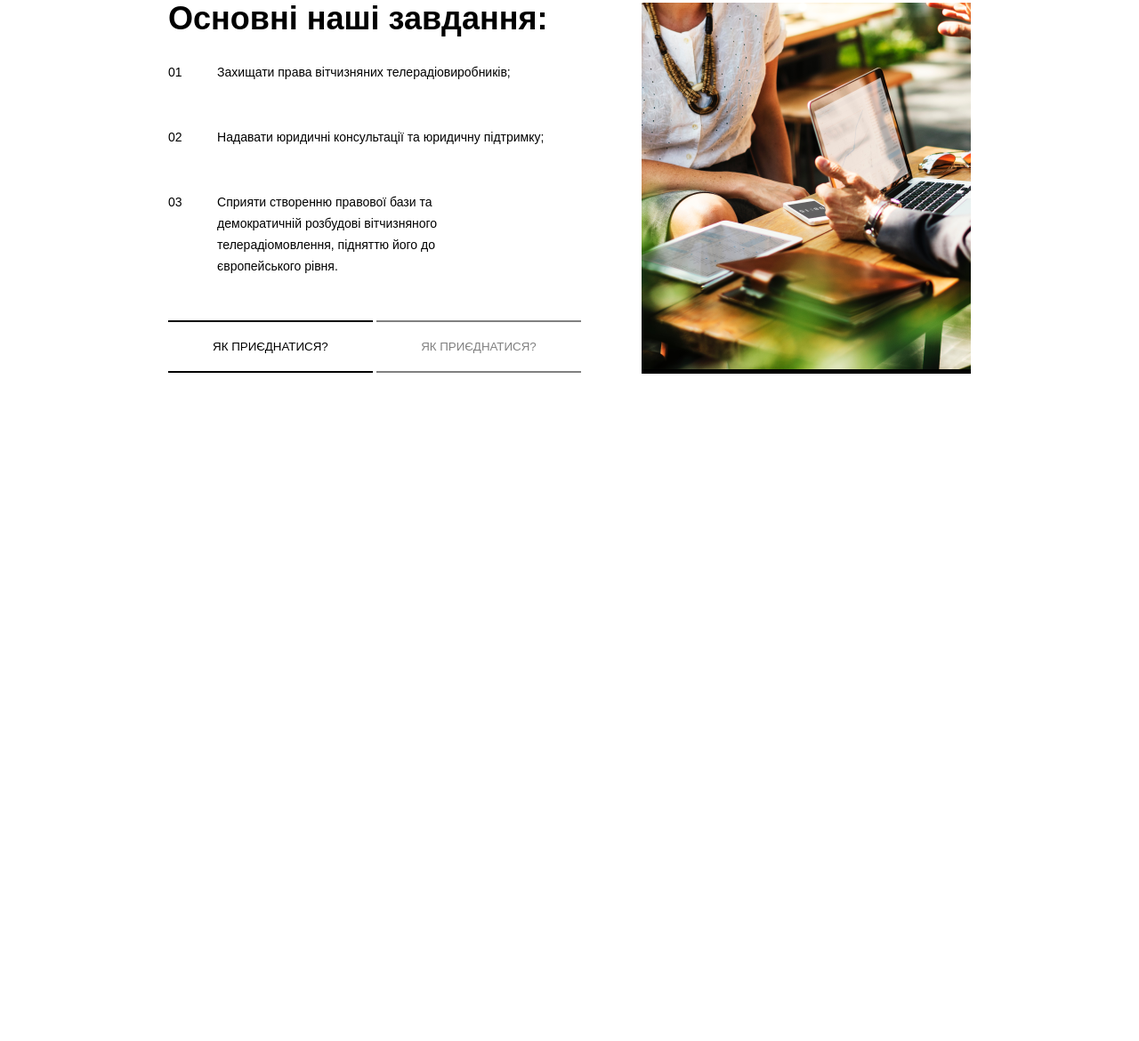
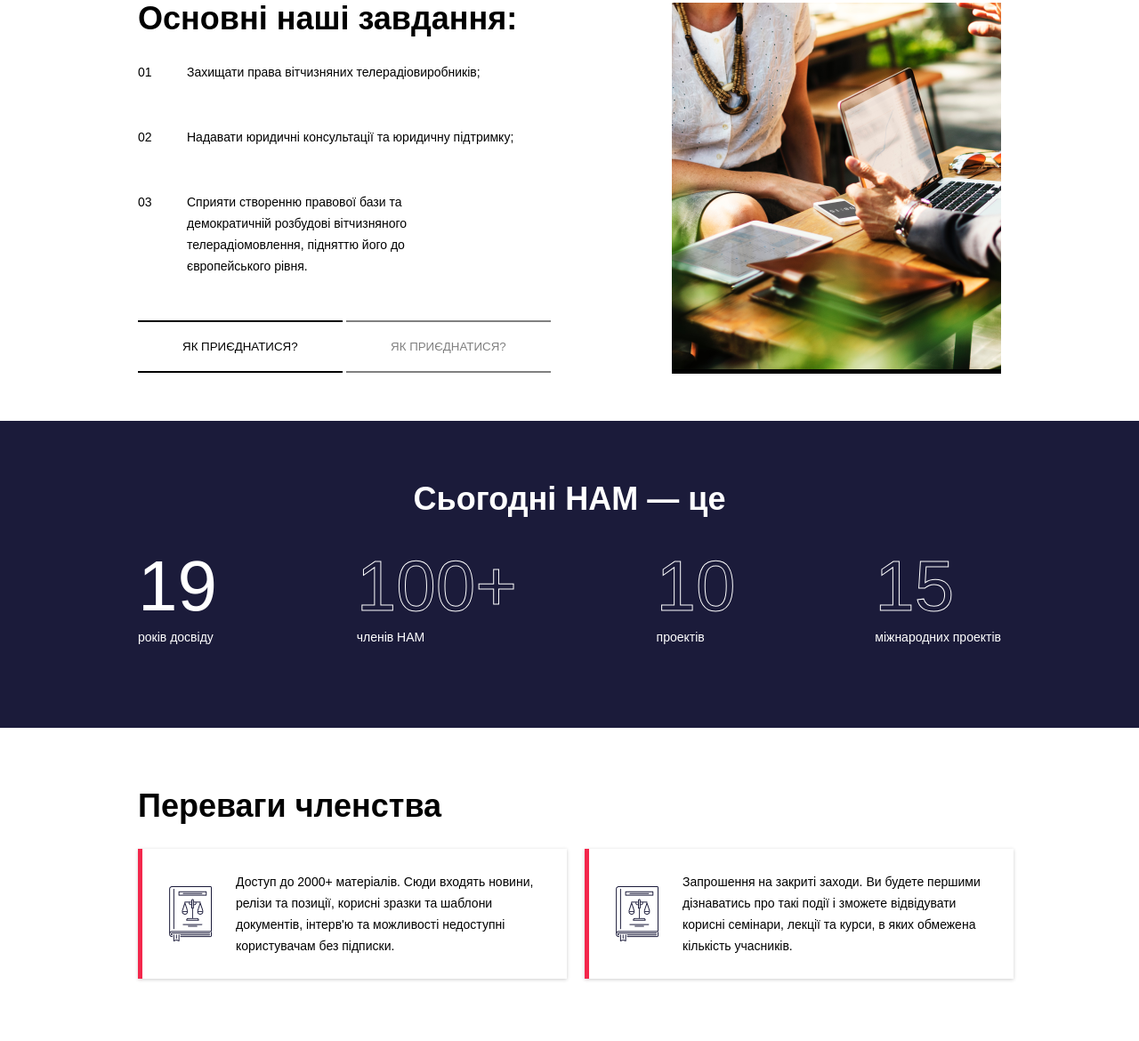
Before and after one commit to SergiySuholovsky/first, a plain HTML site: page nam/index.html in a window 1280 px wide. Shown: the part 705-1875 px from the top of the page at 89% size. Before the commit the page ends 1178 px from the top, so only its background shows below. Drawn offline with nearby package versions, Linux system fonts and the light colour scheme.

Commit message:
add section three and four

```diff
--- a/nam/index.html
+++ b/nam/index.html
@@ -58,9 +58,10 @@
     </header>
     <div class="main">
       <div class="block-image">
+        <div class="container">
           <h1 class="block-text">
-          Найбільше професійне об’єднання електронних засобів масової інформації
-          України
+            Найбільше професійне об’єднання електронних засобів масової
+            інформації України
           </h1>
           <button class="btn btn--white blockline-cont">про нам</button>
           <div class="block-cube">
@@ -70,16 +71,12 @@
           </div>
         </div>
       </div>
-    <section class="section-two">
-      <div class="container">
+    </div>
+    <section class="container">
+      <div class="section-two">
         <div class="leftcontent">
-          <div class="title">Основні наші завдання:</div>
+          <div class="section-two__title">Основні наші завдання:</div>
           <div class="wrapper">
-            <!-- <ul class="fig">
-              <li class="fig01">01</li>
-              <li class="fig02">02</li>
-              <li class="fig03">03</li>
-            </ul> -->
             <ol class="fig-text">
               <li class="list-item">
                 Захищати права вітчизняних телерадіовиробників;
@@ -105,5 +102,54 @@
         </div>
       </div>
     </section>
+    <section class="section-three">
+      <div class="container">
+        <h2 class="section-three__title">Сьогодні НАМ — це</h2>
+        <ul class="figures">
+          <li>
+            <div class="full-number">19</div>
+            <div class="number-signation">років досвіду</div>
+          </li>
+
+          <li>
+            <div class="border-number">100+</div>
+            <div class="number-signation">членів НАМ</div>
+          </li>
+
+          <li>
+            <div class="border-number">10</div>
+            <div class="number-signation">проектів</div>
+          </li>
+
+          <li>
+            <div class="border-number">15</div>
+            <div class="number-signation">міжнародних проектів</div>
+          </li>
+        </ul>
+      </div>
+    </section>
+    <section class="section-four">
+      <div class="container">
+        <div class="section-four__title">Переваги членства</div>
+        <div class="holder-box">
+          <div class="holder">
+            <img src="lawbook.png" alt="" class="thumb" />
+            <div class="holder-content">
+              Доступ до 2000+ матеріалів. Сюди входять новини, релізи та
+              позиції, корисні зразки та шаблони документів, інтерв'ю та
+              можливості недоступні користувачам без підписки.
+            </div>
+          </div>
+          <div class="holder">
+            <img src="lawbook.png" alt="" class="thumb" />
+            <div class="holder-content">
+              Запрошення на закриті заходи. Ви будете першими дізнаватись про
+              такі події і зможете відвідувати корисні семінари, лекції та
+              курси, в яких обмежена кількість учасників.
+            </div>
+          </div>
+        </div>
+      </div>
+    </section>
   </body>
 </html>
--- a/nam/style.css
+++ b/nam/style.css
@@ -28,11 +28,6 @@ BODY {
     align-items: center;
 }
 
-.main {
-    /* display: flex; */
-    /* justify-content: center; */
-}
-
 .block-image {
     width: 100%;
     height: 544px;
@@ -47,23 +42,21 @@ BODY {
     font-weight: bold;
     line-height: 46px;
     color: white;
-    width: 625px;
-    padding-left: 155px;
+    width: 480px;
+    /* padding-left: 155px; */
     padding-top: 130px;
 }
 
 .blockline-cont {
-    margin-left: 155px;
+    /* margin-left: 155px; */
     margin-top: 50px;
 }
-
-
 
 .block-cube {
     display: flex;
     justify-content: center;
     gap: 40px;
-    padding-top: 100px;
+    padding-top: 80px;
 }
 
 .blackcube {
@@ -78,14 +71,14 @@ BODY {
     background: white;
 }
 
-.container {
+.section-two {
     margin-top: 50px;
     display: flex;
-    justify-content: space-around;
+    justify-content: space-between;
     margin-bottom: 50px;
 }
 
-.section-two {
+.container {
     max-width: 1000px;
     padding: 0 15px;
     margin: 0 auto;
@@ -95,21 +88,9 @@ BODY {
     color: black;
 }
 
-.title {
+.section-two__title {
     font-size: 36px;
     font-weight: bold;
-}
-
-.fig {
-    font-size: 10px;
-    margin-top: 30px;
-    line-height: 24px;
-    margin-right: 50px;
-}
-
-.fig02,
-.fig03 {
-    margin-top: 49px;
 }
 
 .wrapper {
@@ -154,6 +135,7 @@ BODY {
     /* min-width: 200px; */
     padding: 20px 50px;
     text-transform: uppercase;
+
 }
 
 .btn--white {
@@ -180,3 +162,72 @@ BODY {
 .content-img {
     border-bottom: 5px solid black;
 }
+
+.section-three {
+    width: 100%;
+    height: 345px;
+    background: #1B1B3A;
+    color: white;
+    /* margin-bottom: 70px; */
+}
+
+.section-three__title {
+    font-size: 36px;
+    font-weight: bold;
+    text-align: center;
+    padding-top: 70px;
+}
+
+.figures {
+    display: flex;
+    justify-content: space-between;
+    margin-top: 40px;
+}
+
+.full-number {
+    font-size: 80px;
+}
+
+.number-signation {
+    font-size: 14px;
+    margin-top: 10px;
+}
+
+.border-number {
+    -webkit-text-stroke: 1px #fff;
+    -webkit-text-fill-color: transparent;
+    font-size: 80px;
+}
+
+.section-four {
+    padding: 70px;
+}
+
+.section-four__title {
+    font-size: 36px;
+    font-weight: bold;
+    color: black;
+    margin-bottom: 30px;
+}
+
+.holder-box {
+    display: flex;
+    gap: 20px;
+}
+
+.holder {
+    /* width: 471px; */
+    /* height: 170px; */
+    box-shadow: 0px 1px 4px rgba(0, 0, 0, 0.2);
+    border-left: 5px solid #F3274C;
+    display: flex;
+    align-items: center;
+    padding: 25px 20px 25px 30px;
+    gap: 26px;
+}
+
+.holder-content {
+    width: 352px;
+    line-height: 24px;
+    font-size: 14px;
+}
```
Also changed, not shown: nam/lawbook.png (added). Lines whose indentation alone changed are shown as unchanged.
